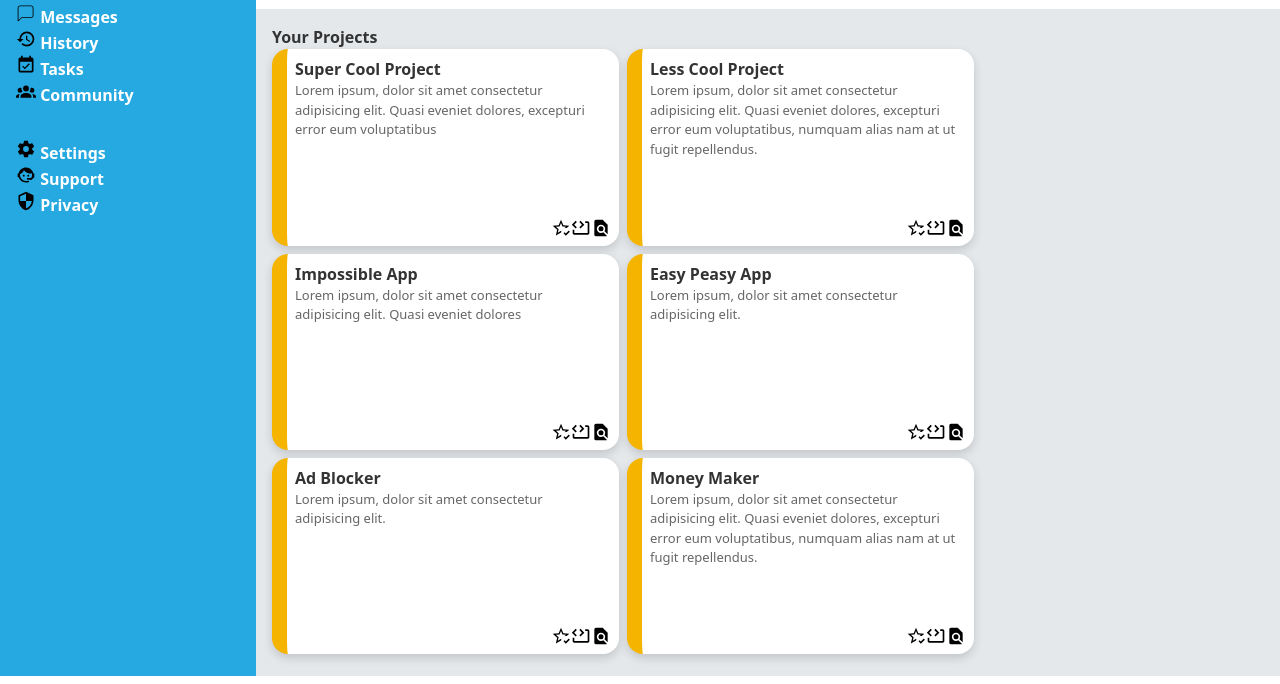
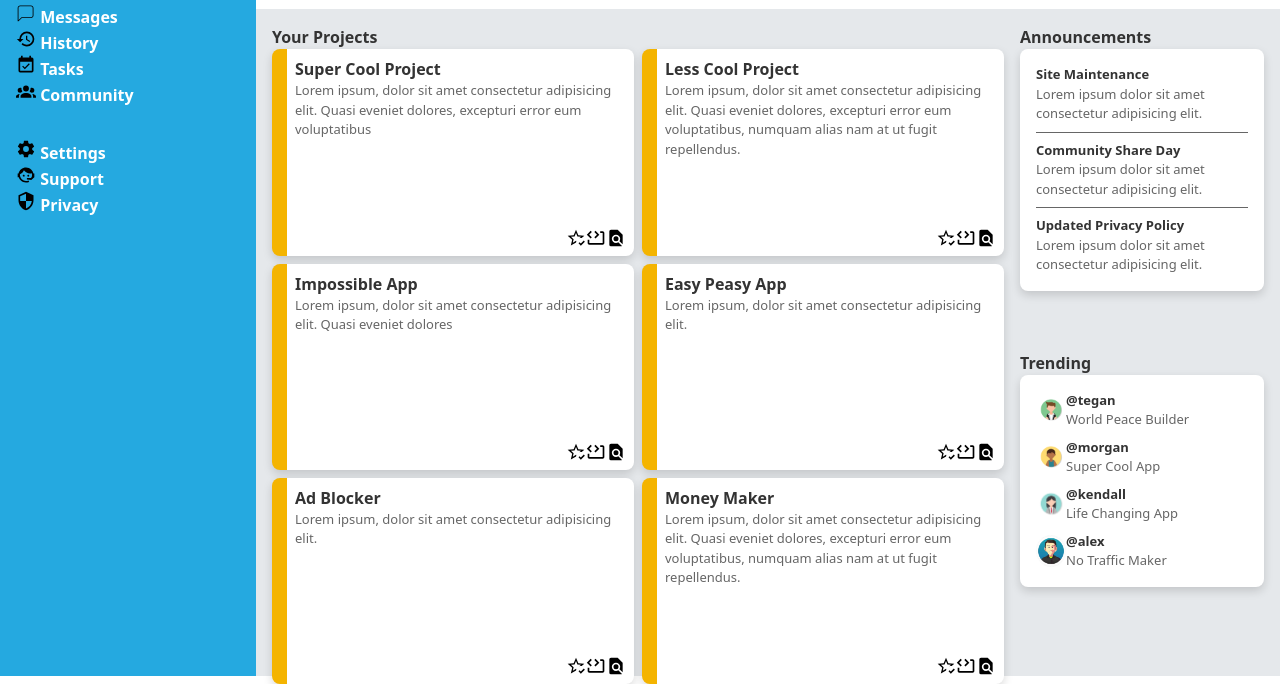
Before and after one commit to alihaider1145/dashboard, a plain HTML site: page index.html in a window 1280 px wide. Shown: the part 124-808 px from the top of the page. Drawn offline with Linux system fonts and the light colour scheme.

Commit message:
Add/style trending and announcement sections

```diff
--- a/index.html
+++ b/index.html
@@ -171,10 +171,64 @@
             </div>
         </div>
         <div class="main__announcement">
-
+            <b>Announcements</b>
+            <div class="main__announcement-container">
+                <div class="main__announcement_one">
+                    <b>Site Maintenance</b><br>
+                    Lorem ipsum dolor sit amet consectetur adipisicing elit.
+                </div>
+                <span></span>
+                <div class="main__announcement_two">
+                    <b>Community Share Day</b><br>
+                    Lorem ipsum dolor sit amet consectetur adipisicing elit.
+                </div>
+                <span></span>
+                <div class="main__announcement_three">
+                    <b>Updated Privacy Policy</b><br>
+                    Lorem ipsum dolor sit amet consectetur adipisicing elit.
+                </div>
+            </div>
         </div>
         <div class="main__trending">
-
+            <b>Trending</b>
+            <div class="main__trending-container">
+                <div class="main__trending-one">
+                    <div class="main__trending-icon">
+                        <img src="./assets/trending1.png" alt="Pic" class="icon">
+                    </div>
+                    <p>
+                        <b>@tegan</b><br>
+                        World Peace Builder
+                    </p>
+                </div>
+                <div class="main__trending-two">
+                    <div class="main__trending-icon">
+                        <img src="./assets/trending2.png" alt="Pic" class="icon">
+                    </div>
+                    <p>
+                        <b>@morgan</b><br>
+                        Super Cool App
+                    </p>
+                </div>
+                <div class="main__trending-three">
+                    <div class="main__trending-icon">
+                        <img src="./assets/trending3.png" alt="Pic" class="icon">
+                    </div>
+                    <p>
+                        <b>@kendall</b><br>
+                        Life Changing App
+                    </p>
+                </div>
+                <div class="main__trending-four">
+                    <div class="main__trending-icon">
+                        <img src="./assets/trending4.png" alt="Pic" class="icon">
+                    </div>
+                    <p>
+                        <b>@alex</b><br>
+                        No Traffic Maker
+                    </p>
+                </div>
+            </div>
         </div>
     </section>
 </body>
--- a/style.css
+++ b/style.css
@@ -66,6 +66,7 @@ b{
 .icon{
     width: 2rem;
     height: auto;
+    justify-content: baseline;
 }
 
 .icon--profile{
@@ -94,6 +95,7 @@ b{
     display: grid;
     grid-template-columns: 3fr 1fr;
     grid-template-rows: 1fr 1fr;
+    align-items: stretch;
     padding: 16px;
     gap: 16px;
 }
@@ -112,13 +114,13 @@ b{
   grid-template-columns: repeat(2 , 1fr);
   grid-template-rows: repeat(3, 1fr);
   gap: 8px;
-  width: calc(100% - 3rem);
-  height: calc(100% - 3rem);
+  width: 100%;
+  height: 100%;
 }
 
 .main__project-card{
   background-color: var(--color-bg-header);
-  border-radius: 16px;
+  border-radius: 8px;
   border-left: 15px solid var(--color-accent);
   font-size: small;
   padding: 8px;
@@ -147,6 +149,60 @@ b{
 .main__trending{
   grid-column: 2 / 3;
   grid-row: 2 / 3;
+}
+
+.main__announcement-container{
+  background-color: var(--color-bg-header);
+  padding: 16px;
+  font-size: small;
+  border-radius: 8px;
+  box-shadow: 0 4px 10px rgba(0,0,0,0.15);
+
+  display: flex;
+  gap: 8px;
+  flex-direction: column;
+}
+
+.main__announcement span{
+  margin-inline: auto;
+  width: 100%;
+  height: 1px;
+  background-color: var(--color-text-muted);
+}
+
+.main__trending-container{
+  background-color: var(--color-bg-header);
+  padding: 16px;
+  border-radius: 8px;
+  box-shadow: 0 4px 10px rgba(0, 0, 0, .15);
+
+  display: flex;
+  flex-direction: column;
+  gap: 8px;
+  align-self: stretch;
+  justify-self: stretch;
+
+}
+
+.main__trending-one,
+.main__trending-two,
+.main__trending-three,
+.main__trending-four{
+  display: flex;
+  font-size: small;
+  align-items: center;
+}
+
+.main__trending-icon img{
+  min-width: 3rem;
+  min-height: 3rem;
+  object-fit: cover;
+  border-radius: 50%;
+  display: block;
+}
+
+.main__trending-icon{
+  margin-block: auto;
 }
 
 /* HEADER */
@@ -181,7 +237,7 @@ b{
 
 .header__top-searchbar-box{
     background-color: var(--color-bg-body);
-    border-radius: 16px;
+    border-radius: 8px;
     width: 50rem;
     height: 2rem;
 }
```
Also changed, not shown: assets/trending1.png (added), assets/trending2.png (added), assets/trending3.png (added), assets/trending4.png (added).
